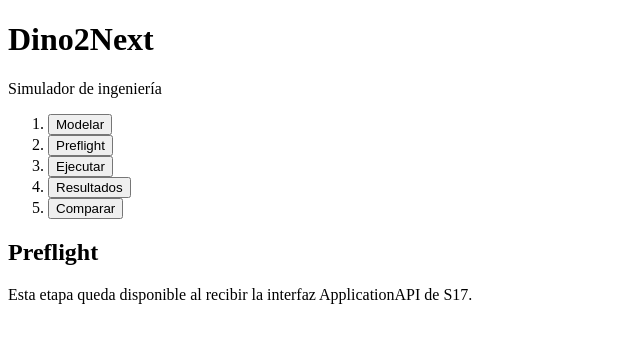
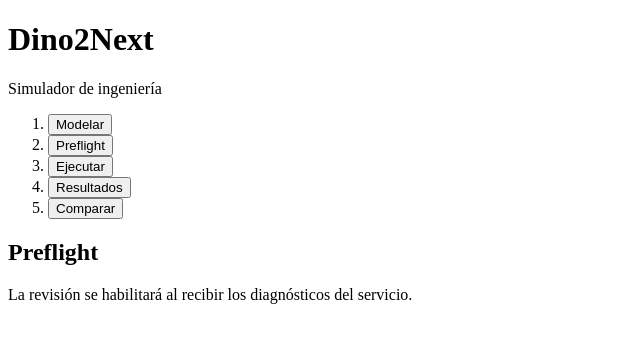
Before and after one commit to AlejandraValentina/Dino2Next, a React (Vite) app in the folder frontend/: page / in a window 1280 px wide. Both pictures are taken after a click on the button "Preflight". Shown: the top 342 px of the page, without its empty margins (0-640 px from the left). Built offline with nearby package versions, Linux system fonts and the light colour scheme.

Commit message:
Render contract-aware pending workflow stages

```diff
--- a/frontend/src/shell/AppShell.tsx
+++ b/frontend/src/shell/AppShell.tsx
@@ -16,9 +16,19 @@ export function AppShell({ fields = [] }: { fields?: ModelField[] }) {
       <li key={item}><button type="button" aria-current={stage === item ? 'step' : undefined} onClick={() => setStage(item)}>{item}</button></li>
     )}</ol></nav>
     <section aria-labelledby="stage-title"><h2 id="stage-title">{stage}</h2>
-      {stage === 'Modelar' ? <><EngineTree active={section} onSelect={setSection} /><label><input type="checkbox" checked={preferences.advanced} onChange={e => updatePreferences(e.target.checked)} /> Opciones avanzadas</label><ModelPanel fields={fields} section={section} /></> : <p>Esta etapa queda disponible al recibir la interfaz ApplicationAPI de S17.</p>}
+      {stage === 'Modelar' ? <><EngineTree active={section} onSelect={setSection} /><label><input type="checkbox" checked={preferences.advanced} onChange={e => updatePreferences(e.target.checked)} /> Opciones avanzadas</label><ModelPanel fields={fields} section={section} /></> : <PendingStage stage={stage} />}
     </section>
   </main>;
+}
+
+function PendingStage({ stage }: { stage: AppStage }) {
+  const labels: Record<Exclude<AppStage, 'Modelar'>, string> = {
+    Preflight: 'La revisión se habilitará al recibir los diagnósticos del servicio.',
+    Ejecutar: 'La ejecución requiere una revisión aceptada y un run creado por el servicio.',
+    Resultados: 'Los resultados se mostrarán cuando el servicio publique su manifiesto.',
+    Comparar: 'La comparación requiere referencias de resultados compatibles.',
+  };
+  return <p role="status">{labels[stage]}</p>;
 }
 
 function ModelPanel({ fields, section }: { fields: ModelField[]; section: EngineSection }) {
```
